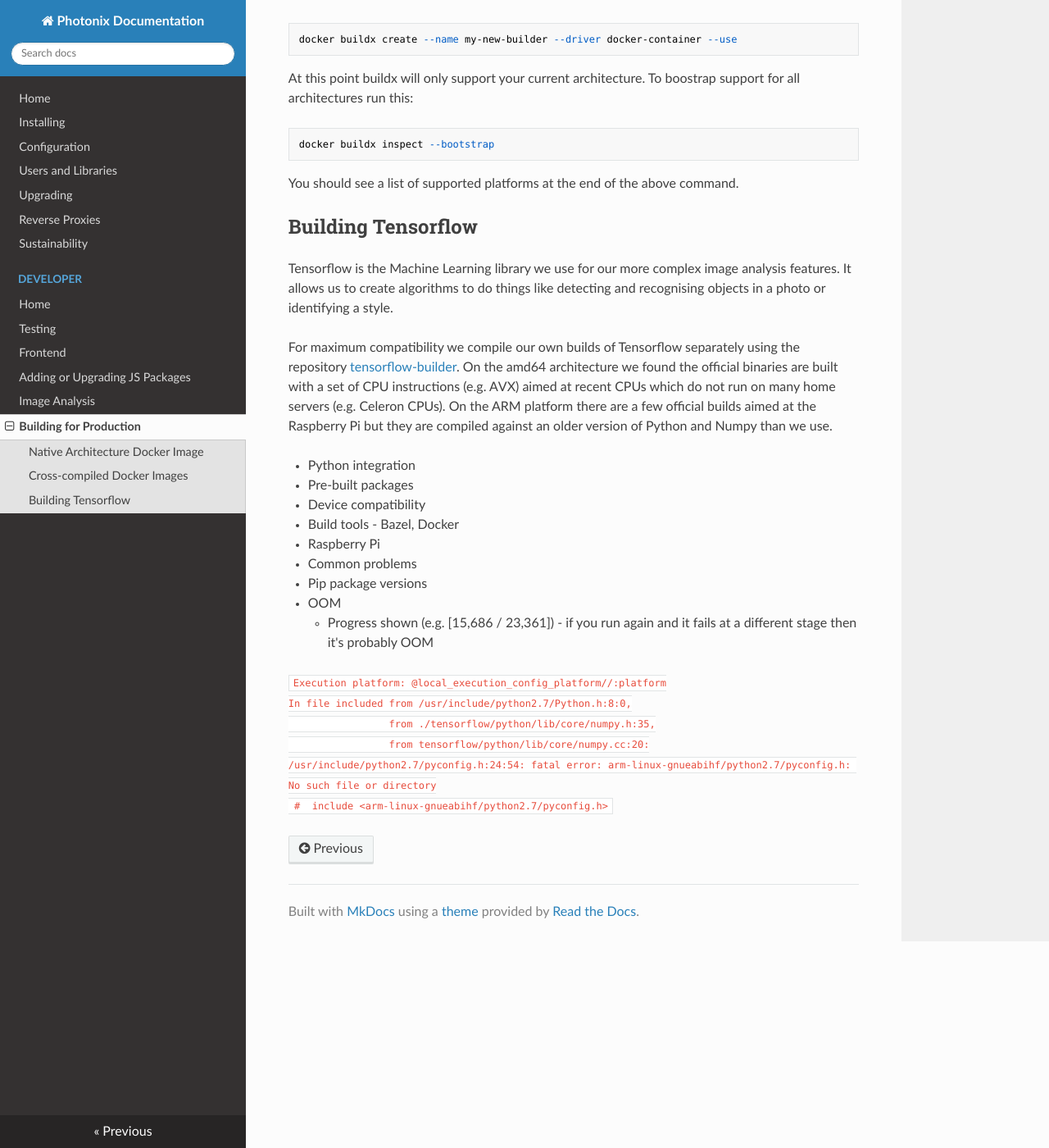
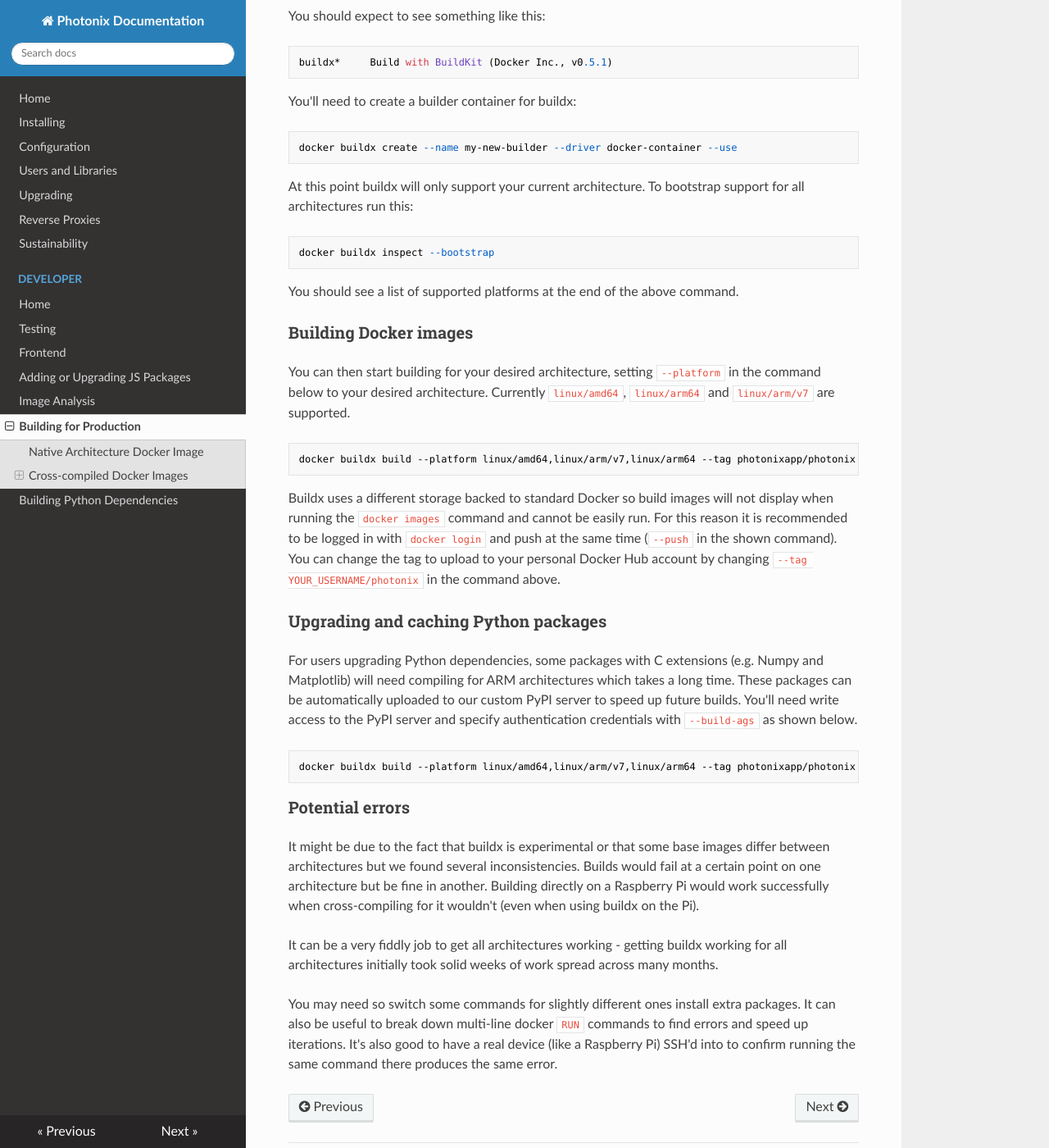
Before and after one commit to photonixapp/photonix-website, an MkDocs documentation site: the page built from docs/developer/building.md, in a window 1280 px wide and 1400 px high, scrolled down 1460 px. Shown: the whole window at 82% size. Built offline with MkDocs 1.6.1, drawn with Linux system fonts in a browser that asks for light colours; nearby versions of some CDN libraries; some of the changed text lies outside the part shown.

Commit message:
Docs update

````diff
--- a/docs/developer/building.md
+++ b/docs/developer/building.md
@@ -1,11 +1,11 @@
 # Building for Production
 
-Photonix supports (almost) multiple architectures (amd64, arm32v7, arm64v8). We use Docker to build the server-side app image which provides a consistent runtime and can be run on Linux, Windows or MacOS. Building an amd64 image on a amd64 machine is simple enough and can be done with the standard Docker installation. For other architectures, we cross-compile using an experimental Docker extension called buildx.
+Photonix supports multiple architectures (amd64, arm32v7, arm64v8). We use Docker to build the server-side app image which provides a consistent runtime and can be run on Linux, Windows or MacOS. Building an amd64 image on a amd64 machine is simple enough and can be done with the standard Docker installation. For other architectures, we cross-compile using an experimental Docker extension called buildx.
 
 
 ## Native Architecture Docker Image
 
-From the checked-out respository you should be able to run the following to build:
+From the cloned respository you should be able to run the following to build for the current architecture:
 
     make build-prd
 
@@ -15,7 +15,9 @@
 
 ## Cross-compiled Docker Images
 
-You'll need to have the Docker buildx extension installed and bootstrapped for cross-compilation. The following are simplified instructions but you can find the [source material here](https://jite.eu/2019/10/3/multi-arch-docker/).
+If you want to compile for an architecture different to what you are running (e.g. compiling for ARM on an x86 machine), you'll need to have the *Docker buildx* extension installed and bootstrapped for cross-compilation. The following are simplified instructions but you can find the [source material here](https://jite.eu/2019/10/3/multi-arch-docker/).
+
+### Setting up Docker buildx
 
 First we turn on experimental features in Docker daemon. Edit the file `/etc/docker/daemon.json` and add the following.
 
@@ -23,22 +25,21 @@
       "experimental": true
     }
 
-Restart the server
+Restart the server.
 
     service docker restart
 
-Now we enable experimental features in the client. Edit `~/.docker/config.json` and add this:
+Now we enable experimental features in the client. Edit `~/.docker/config.json` and add this inside the top-level object:
 
-    {
-      "experimental": "enabled"
-    }
+    "experimental": "enabled"
 
 We then need to download and install the buildx plugin. You may want to pick a newer version but this is the latest at time of writing.
 
+    mkdir -p ~/.docker/cli-plugins/
     curl -L  https://github.com/docker/buildx/releases/download/v0.5.1/buildx-v0.5.1.linux-amd64 -o ~/.docker/cli-plugins/docker-buildx
     chmod +x ~/.docker/cli-plugins/docker-buildx
 
-Run this to check whether the plugin is installed correctly
+Run this to check whether the plugin is installed correctly:
 
     docker help | grep buildx
 
@@ -46,38 +47,34 @@
 
     buildx*     Build with BuildKit (Docker Inc., v0.5.1)
 
-You'll need to create a builder container for buildx.
+You'll need to create a builder container for buildx:
 
     docker buildx create --name my-new-builder --driver docker-container --use
 
-At this point buildx will only support your current architecture. To boostrap support for all architectures run this:
+At this point buildx will only support your current architecture. To bootstrap support for all architectures run this:
 
     docker buildx inspect --bootstrap
 
 You should see a list of supported platforms at the end of the above command.
 
+### Building Docker images
 
-## Building Tensorflow
+You can then start building for your desired architecture, setting `--platform` in the command below to your desired architecture. Currently `linux/amd64`, `linux/arm64` and `linux/arm/v7` are supported.
 
-Tensorflow is the Machine Learning library we use for our more complex image analysis features. It allows us to create algorithms to do things like detecting and recognising objects in a photo or identifying a style.
+    docker buildx build --platform linux/amd64,linux/arm/v7,linux/arm64 --tag photonixapp/photonix --push -f docker/Dockerfile.prd .
 
-For maximum compatibility we compile our own builds of Tensorflow separately using the repository [tensorflow-builder](https://github.com/damianmoore/tensorflow-builder/). On the amd64 architecture we found the official binaries are built with a set of CPU instructions (e.g. AVX) aimed at recent CPUs which do not run on many home servers (e.g. Celeron CPUs). On the ARM platform there are a few official builds aimed at the Raspberry Pi but they are compiled against an older version of Python and Numpy than we use.
+Buildx uses a different storage backed to standard Docker so build images will not display when running the `docker images` command and cannot be easily run. For this reason it is recommended to be logged in with `docker login` and push at the same time (`--push` in the shown command). You can change the tag to upload to your personal Docker Hub account by changing `--tag YOUR_USERNAME/photonix` in the command above.
 
-- Python integration
-- Pre-built packages
-- Device compatibility
-- Build tools - Bazel, Docker
-- Raspberry Pi
-- Common problems
-  - Pip package versions
-  - OOM
-    - Progress shown (e.g. [15,686 / 23,361]) - if you run again and it fails at a different stage then it's probably OOM
+### Upgrading and caching Python packages
 
-```
-Execution platform: @local_execution_config_platform//:platform
-In file included from /usr/include/python2.7/Python.h:8:0,
-                 from ./tensorflow/python/lib/core/numpy.h:35,
-                 from tensorflow/python/lib/core/numpy.cc:20:
-/usr/include/python2.7/pyconfig.h:24:54: fatal error: arm-linux-gnueabihf/python2.7/pyconfig.h: No such file or directory
- #  include <arm-linux-gnueabihf/python2.7/pyconfig.h>
- ```
+For users upgrading Python dependencies, some packages with C extensions (e.g. Numpy and Matplotlib) will need compiling for ARM architectures which takes a long time. These packages can be automatically uploaded to our custom PyPI server to speed up future builds. You'll need write access to the PyPI server and specify authentication credentials with `--build-ags` as shown below.
+
+    docker buildx build --platform linux/amd64,linux/arm/v7,linux/arm64 --tag photonixapp/photonix --pusbehave differentlyh -f docker/Dockerfile.prd --build-arg PYPI_UPLOAD_USERNAME=YOUR_USERNAME --build-arg PYPI_UPLOAD_PASSWORD=YOUR_PASSWORD .
+
+### Potential errors
+
+It might be due to the fact that buildx is experimental or that some base images differ between architectures but we found several inconsistencies. Builds would fail at a certain point on one architecture but be fine in another. Building directly on a Raspberry Pi would work successfully when cross-compiling for it wouldn't (even when using buildx on the Pi).
+
+It can be a very fiddly job to get all architectures working - getting buildx working for all architectures initially took solid weeks of work spread across many months.
+
+You may need so switch some commands for slightly different ones install extra packages. It can also be useful to break down multi-line docker `RUN` commands to find errors and speed up iterations. It's also good to have a real device (like a Raspberry Pi) SSH'd into to confirm running the same command there produces the same error.
--- a/mkdocs.yml
+++ b/mkdocs.yml
@@ -18,3 +18,4 @@
       - Adding or Upgrading JS Packages: 'developer/adding_upgrading_js_packages.md'
       - Image Analysis: 'developer/image_analysis.md'
       - Building for Production: 'developer/building.md'
+      - Building Python Dependencies: 'developer/building_python_dependencies.md'
````
Also changed, not shown: docs/developer/building_python_dependencies.md (added, +67 -0 lines), docs/installing.md (+6 -17 lines), 1 other file.
